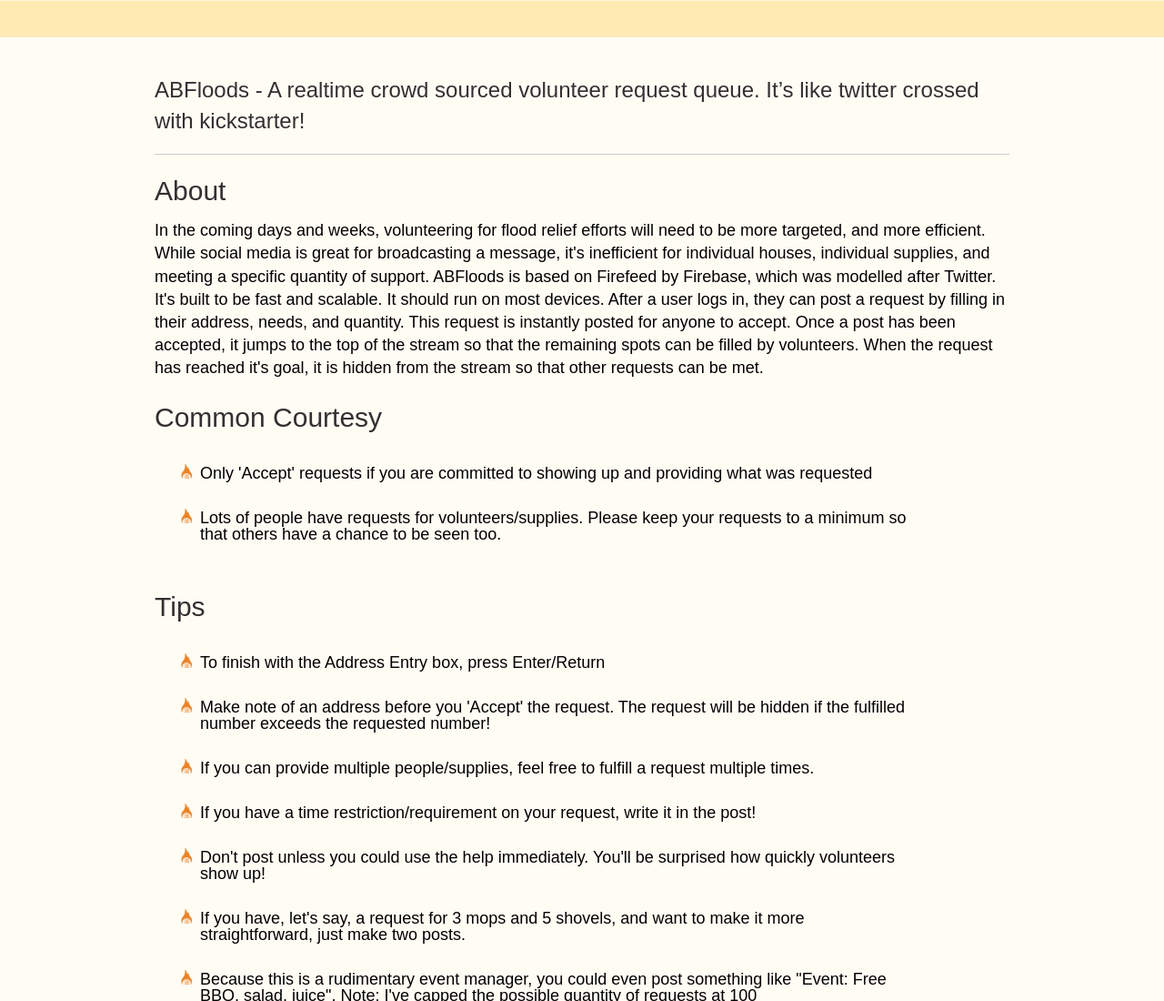
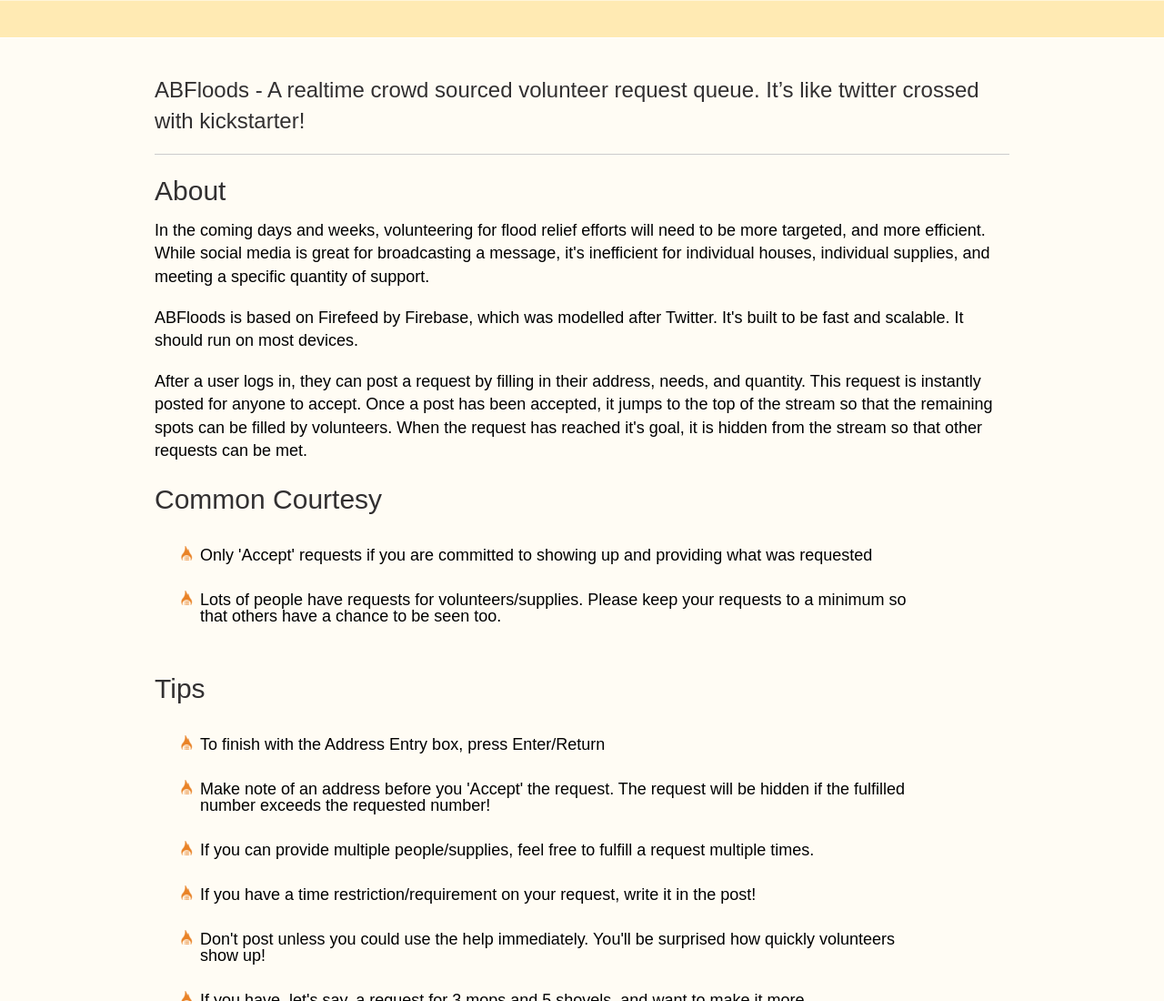
Before and after one commit to abfloods/calgary, a plain HTML site: page about.html in a window 1280 px wide. Shown: the top 1100 px of the page at 91% size. Drawn offline with nearby package versions, Linux system fonts and the light colour scheme.

Commit message:
About formatting

```diff
--- a/about.html
+++ b/about.html
@@ -33,11 +33,11 @@
             <div class="about">
               <h2>About</h2>
               <p>
-				In the coming days and weeks, volunteering for flood relief efforts will need to be more targeted, and more efficient. While social media is great for broadcasting a message, it's inefficient for individual houses, individual supplies, and meeting a specific quantity of support.
+				In the coming days and weeks, volunteering for flood relief efforts will need to be more targeted, and more efficient. While social media is great for broadcasting a message, it's inefficient for individual houses, individual supplies, and meeting a specific quantity of support.</p>
 
-                ABFloods is based on Firefeed by Firebase, which was modelled after Twitter. It's built to be fast and scalable. It should run on most devices.
+                <p>ABFloods is based on Firefeed by Firebase, which was modelled after Twitter. It's built to be fast and scalable. It should run on most devices.</p>
 
-				After a user logs in, they can post a request by filling in their address, needs, and quantity. This request is instantly posted for anyone to accept. Once a post has been accepted, it jumps to the top of the stream so that the remaining spots can be filled by volunteers. When the request has reached it's goal, it is hidden from the stream so that other requests can be met.
+				<p>After a user logs in, they can post a request by filling in their address, needs, and quantity. This request is instantly posted for anyone to accept. Once a post has been accepted, it jumps to the top of the stream so that the remaining spots can be filled by volunteers. When the request has reached it's goal, it is hidden from the stream so that other requests can be met.
 			  </p>
 
 			  <h2>Common Courtesy</h2>
```
